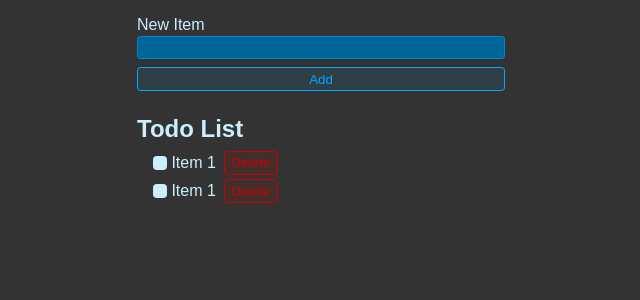
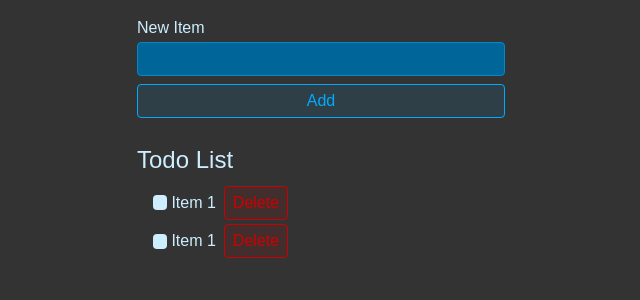
Before and after one commit to nasii05/react-todo, a React (Vite) app: page / in a window 1280 px wide. Shown: the top 300 px of the page, without its empty margins (319-959 px from the left). Built offline with nearby package versions, Linux system fonts and the light colour scheme.

Commit message:
tailwind configured 💨

```diff
--- a/package.json
+++ b/package.json
@@ -21,6 +21,7 @@
     "eslint-plugin-react": "^7.32.2",
     "eslint-plugin-react-hooks": "^4.6.0",
     "eslint-plugin-react-refresh": "^0.4.3",
+    "tailwindcss": "^3.3.3",
     "vite": "^4.4.5"
   }
 }
--- a/src/styles.css
+++ b/src/styles.css
@@ -1,3 +1,7 @@
+@tailwind base;
+@tailwind components;
+@tailwind utilities;
+
 * {
   font-family: Arial, Helvetica, sans-serif;
   box-sizing: border-box;
--- /dev/null
+++ b/tailwind.config.js
@@ -0,0 +1,10 @@
+/** @type {import('tailwindcss').Config} */
+export default {
+  content: [
+    "./src/**/*.{js,jsx,ts,tsx}",
+  ],
+  theme: {
+    extend: {},
+  },
+  plugins: [],
+}
```
Also changed, not shown: 1 other file (tests, documents, lock files or other folders).
